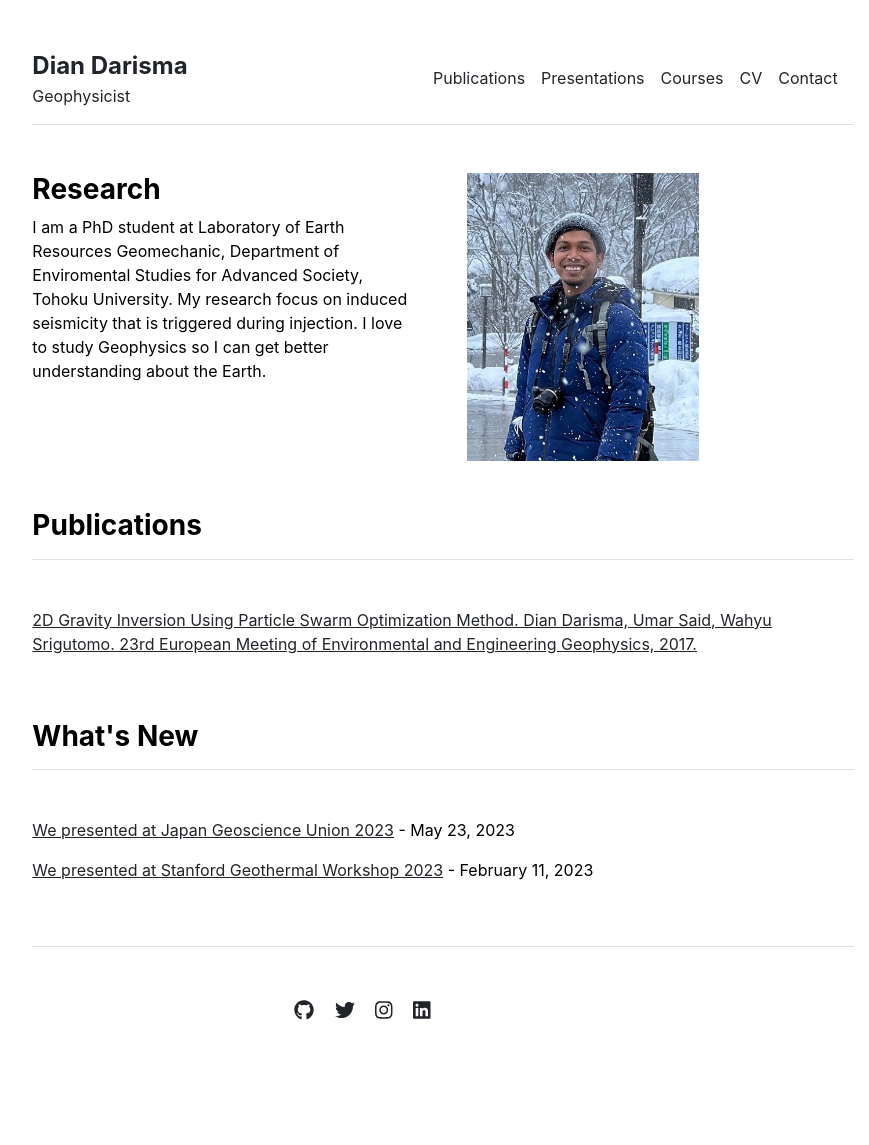
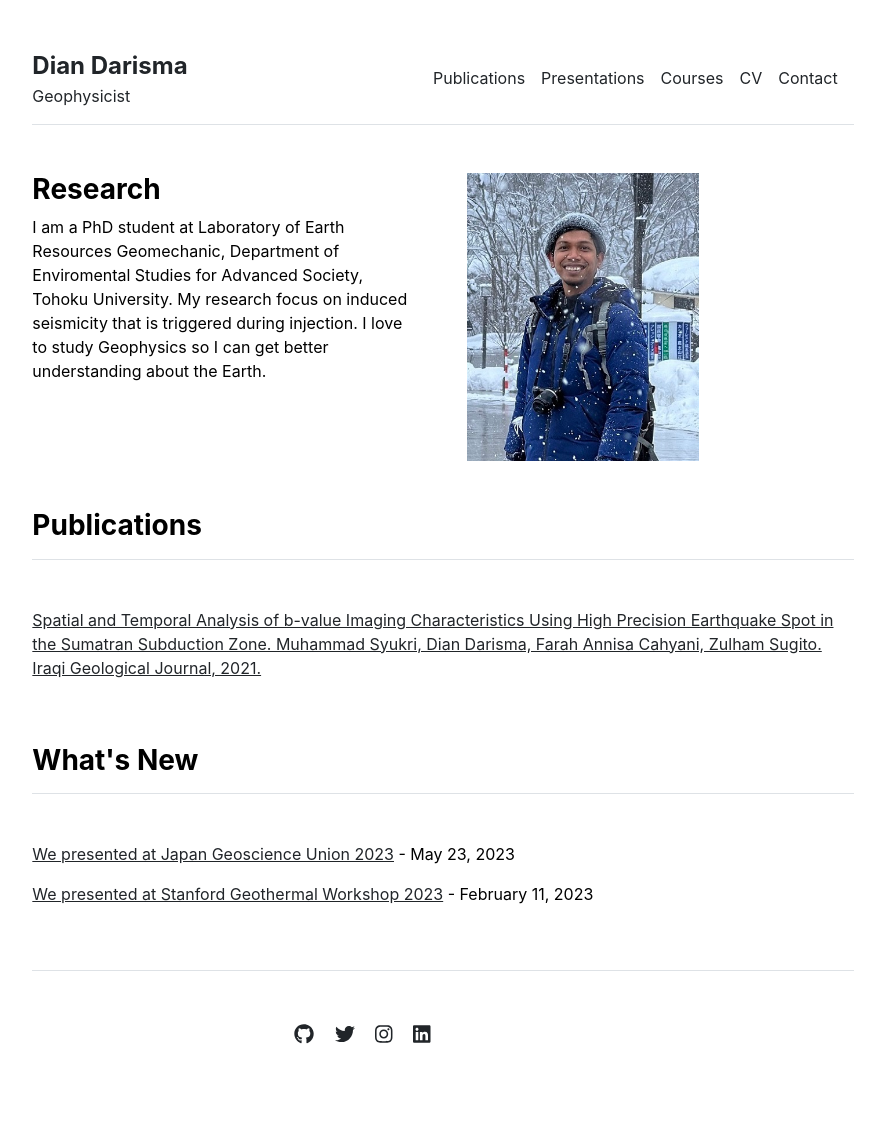
Before and after one commit to diandarisma/diandarisma.github.io, a Jekyll site: the page built from index.md, in a window 1280 px wide. Shown: the whole page, without its empty margins (197-1066 px from the left). Built offline with Jekyll 4.4.1, drawn with Linux system fonts in a browser that asks for light colours; before the commit the page ends 1121 px from its top, so only the background shows below that.

Commit message:
Update publications.yml

```diff
--- a/_data/publications.yml
+++ b/_data/publications.yml
@@ -1,15 +1,14 @@
 featured:
 - name: |
-    2D Gravity Inversion Using Particle Swarm Optimization Method.
-    Dian Darisma, Umar Said, Wahyu Srigutomo.
-    23rd European Meeting of Environmental and Engineering Geophysics, 2017.
-  url: 'https://www.earthdoc.org/content/papers/10.3997/2214-4609.201702117'
+    Spatial and Temporal Analysis of b-value Imaging Characteristics Using High Precision Earthquake Spot in the Sumatran Subduction Zone.
+    Muhammad Syukri, Dian Darisma, Farah Annisa Cahyani, Zulham Sugito.
+    Iraqi Geological Journal, 2021.
+  url: 'https://igj-iraq.org/igj/index.php/igj/article/view/644'
 
 
 index:
 - name: |
-    2D Gravity Inversion Using Particle Swarm Optimization Method.
-    Dian Darisma, Umar Said, Wahyu Srigutomo.
-    23rd European Meeting of Environmental and Engineering Geophysics,
-    2017.
-  url: 'https://www.earthdoc.org/content/papers/10.3997/2214-4609.201702117'
+    Spatial and Temporal Analysis of b-value Imaging Characteristics Using High Precision Earthquake Spot in the Sumatran Subduction Zone.
+    Muhammad Syukri, Dian Darisma, Farah Annisa Cahyani, Zulham Sugito.
+    Iraqi Geological Journal, 2021.
+  url: 'https://igj-iraq.org/igj/index.php/igj/article/view/644'
```
